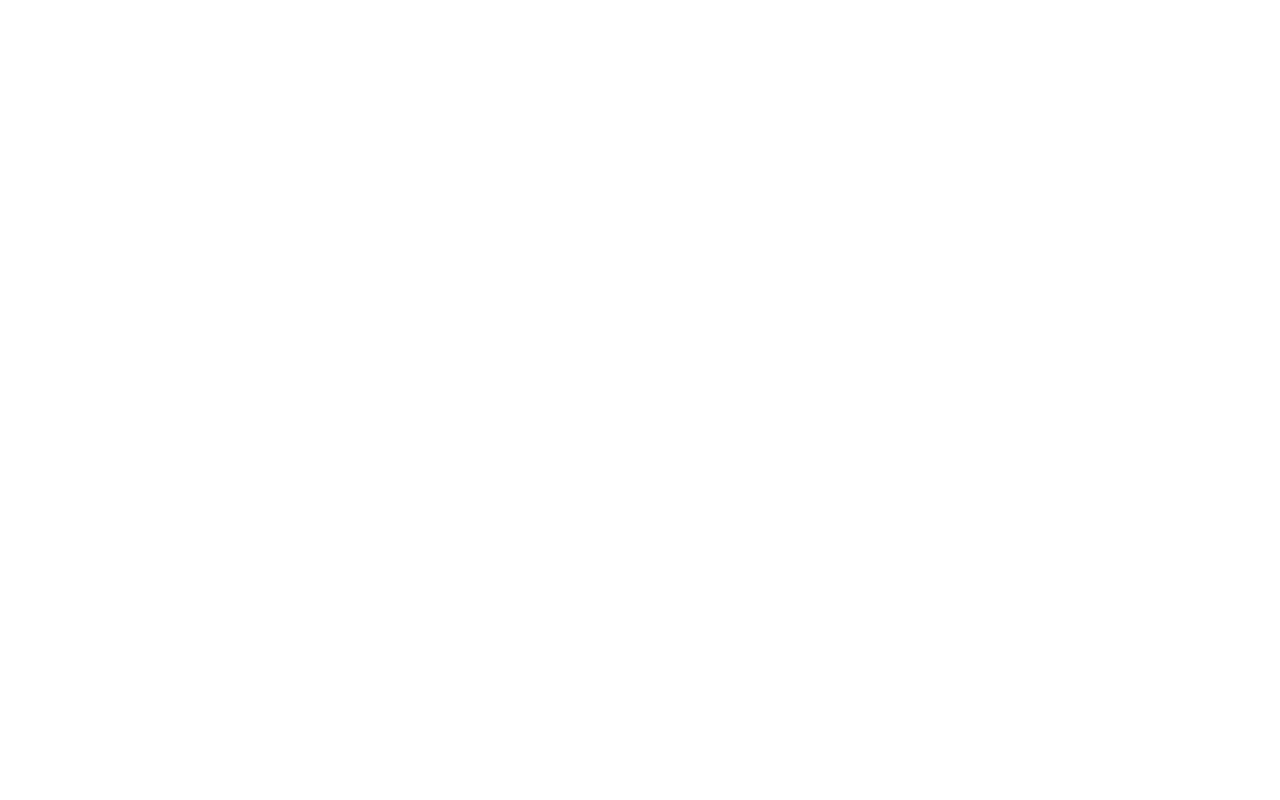
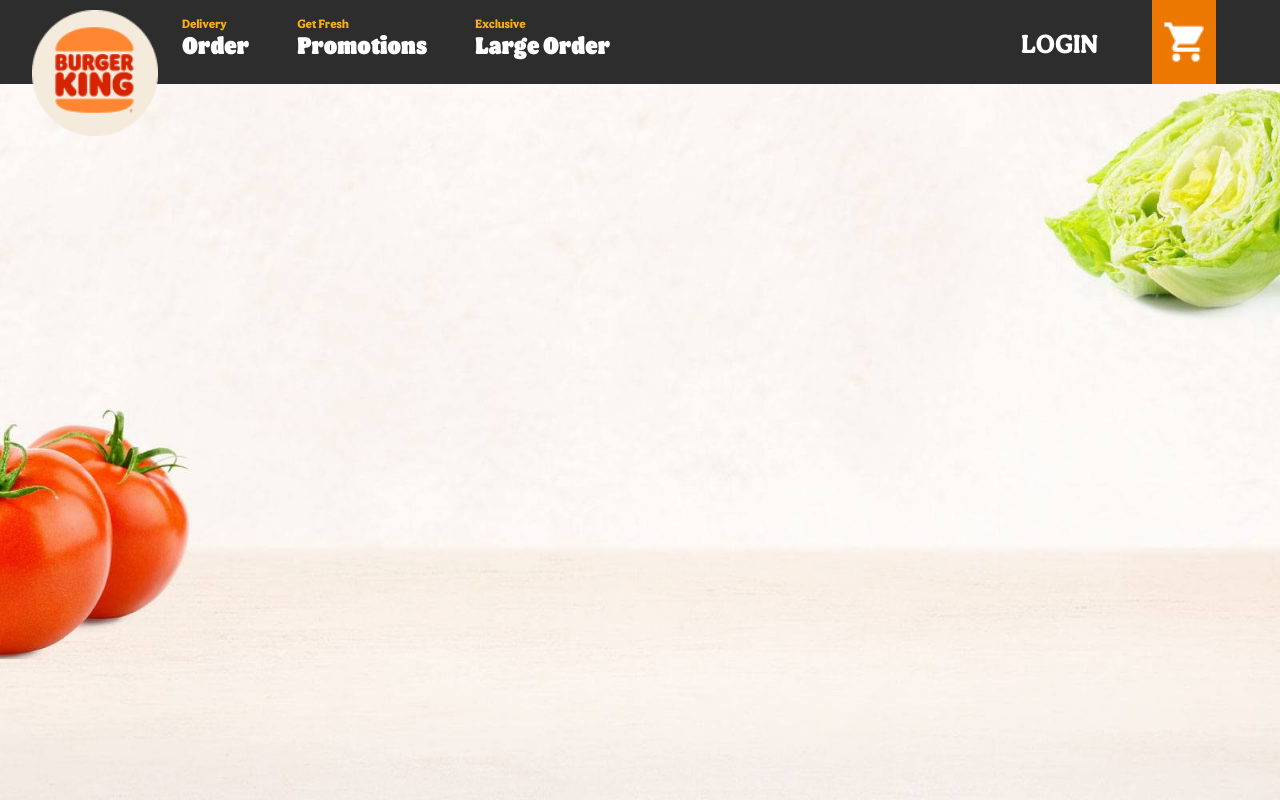
Before and after one commit to adriantori/IDStar-bkdelivery, a plain HTML site: page index.html in a window 1280 px wide. Drawn offline with nearby package versions, Linux system fonts and the light colour scheme.

Commit message:
feat: desktop navbar

```diff
--- /dev/null
+++ b/assets/styles/index.css
@@ -0,0 +1,33 @@
+html{
+    scroll-behavior: smooth;
+}
+
+body {
+    background-image: url("/assets/images/BK_bg.jpg");
+    background-color:#FFFFFF;
+    background-size: cover;
+    background-repeat: no-repeat;
+    margin: 0;
+    padding: 0;
+}
+
+
+@font-face {
+    font-family: "flameBold";
+    src: url("/assets/fonts/FlameBold.otf")
+}
+
+@font-face {
+    font-family: "flameCondensed";
+    src: url("/assets/fonts/FlameCondensed.otf");
+}
+
+@font-face {
+    font-family: "flameRegular";
+    src: url("/assets/fonts/FlameRegular.otf");
+}
+
+@font-face {
+    font-family: "flameSans";
+    src: url("/assets/fonts/FlameSans.otf");
+}
--- /dev/null
+++ b/assets/styles/navbar.css
@@ -0,0 +1,74 @@
+/* Desktop display */
+.desktop{
+    background: #2D2D2D;
+    display: flex;
+    height: 84px;
+    font-family: "flameRegular"
+}
+
+.bkLogo{
+    width:auto;
+    height:150%;
+    position:relative;
+    margin-left: 32px;
+    overflow: hidden;
+    top:10px;
+}
+
+.navbarGroupMenu{
+    margin:0px 24px;
+    padding-top: 16px;
+}
+
+.navbarGroupMenu a{
+    text-decoration: none;
+}
+
+.navbarGroupMenu a span{
+    display: flex;
+    flex-direction: column;
+}
+
+.subtitle{
+    color: #FAAF18;
+    font-size:12px;
+}
+
+.title{
+    color: #FFFFFF;
+    font-size:24px;
+    font-family: "flameBold"
+}
+
+.navbarRight{
+    margin-left: auto;
+    margin-right: 5%;
+    display: flex;
+    flex-direction: row;
+    align-items: center;
+}
+
+.navbarLogin{
+    font-size: 26px;
+    text-decoration: none;
+    color: #FFFFFF;
+    margin-right: 54px;
+}
+
+.navbarCart{
+    background-color: #ED7801;
+    height:100%;
+    width:64px;
+    display: flex;
+    justify-content: center;
+    align-items: center;
+}
+
+.navbarCartIcon{
+    height:50%;
+}
+
+/* Mobile display */
+.mobile{
+    display:none;
+}
--- /dev/null
+++ b/assets/styles/responsive.css
@@ -0,0 +1,8 @@
+@media screen and (max-width: 900px){
+    .desktop{
+        display:none;
+    }
+    .mobile{
+        display:flex;
+    }
+}
--- a/index.html
+++ b/index.html
@@ -1,12 +1,56 @@
 <!DOCTYPE html>
 <html lang="en">
+
 <head>
     <meta charset="UTF-8">
     <meta name="viewport" content="width=device-width, initial-scale=1.0">
     <title>Index - Burger King</title>
     <link rel="icon" type="image/x-icon" href="/assets/images/favicon.ico">
+    <!--stylesheets-->
+    <link rel="stylesheet" href="/assets/styles/index.css">
+    <link rel="stylesheet" href="/assets/styles/navbar.css">
+    <link rel="stylesheet" href="/assets/styles/responsive.css">
+    <!--scripts CDN-->
+    <script src="https://ajax.googleapis.com/ajax/libs/jquery/3.6.4/jquery.min.js"></script>
+
 </head>
+
 <body>
+    <nav class="navbar">
+        <div class="desktop">
+            <img src="/assets/images/navbar/bk_icon.png" alt="bk logo" class="bkLogo">
+            <div class="navbarGroupMenu">
+                <a href="#">
+                    <span class="subtitle">Delivery</span>
+                    <span class="title">Order</span>
+                </a>
+            </div>
+            <div class="navbarGroupMenu">
+                <a href="#">
+                    <span class="subtitle">Get Fresh</span>
+                    <span class="title">Promotions</span>
+                </a>
+            </div>
+            <div class="navbarGroupMenu">
+                <a href="#">
+                    <span class="subtitle">Exclusive</span>
+                    <span class="title">Large Order</span>
+                </a>
+            </div>
+            <div class="navbarRight">
+                <a href="#" class="navbarLogin">LOGIN</a>
+                <div class="navbarCart">
+                    <img src="/assets/images/navbar/shopping_cart.png" alt="shopping cart" class="navbarCartIcon">
+                </div>
 
+            </div>
+        </div>
+        <div class="mobile">
+            test
+        </div>
+    </nav>
 </body>
+<!--scripts custom-->
+<script src="/assets/scripts/index.js"></script>
+
 </html>
```
Also changed, not shown: assets/fonts/FlameBold.otf (added), assets/fonts/FlameCondensed.otf (added), assets/fonts/FlameRegular.otf (added), assets/fonts/FlameSans.otf (added), assets/images/BK_bg.jpg (added), assets/images/navbar/bk_icon.png (renamed from assets/images/header/bk_icon.png), assets/images/navbar/navbar-bar.png (added), assets/images/navbar/navbar-x.png (added), assets/images/navbar/shopping_cart.png (renamed from assets/images/header/shopping_cart.png), assets/scripts/index.js (added).
